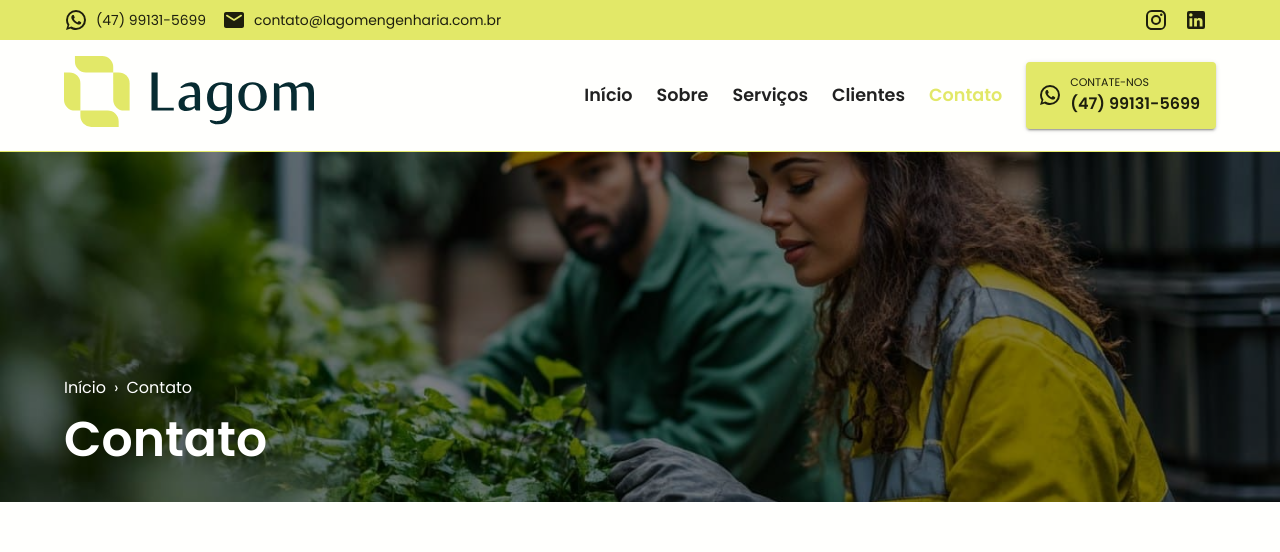
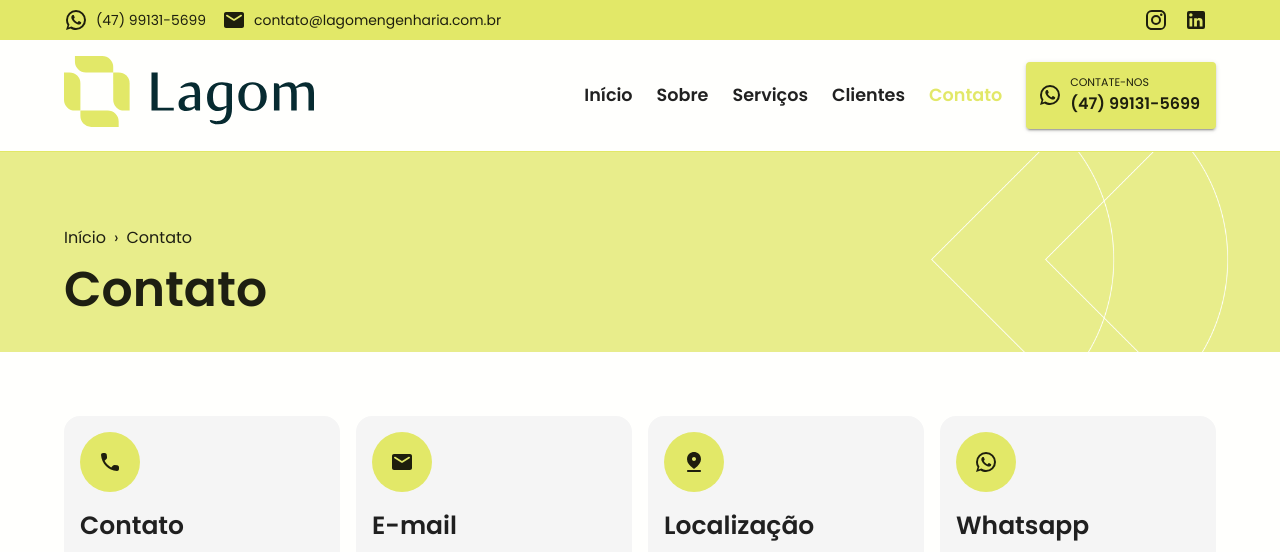
Before and after one commit to uvrest/websites-lagom, a React (Vite) app: page /contato in a window 1280 px wide. Shown: the top 552 px of the page. Built offline with nearby package versions, Linux system fonts and the light colour scheme.

Commit message:
normalized page headers and about details

```diff
--- a/src/components/shared/PageHeader.jsx
+++ b/src/components/shared/PageHeader.jsx
@@ -1,41 +1,48 @@
-import { Box, Container, Breadcrumbs, Link as MuiLink, Typography } from "@mui/material";
+import { Box, Container, Breadcrumbs, Link as MuiLink, Typography, alpha } from "@mui/material";
 import { useLocation } from "react-router";
 import { unslugify } from "../../utils/stringUtils";
+import symbolImg from "../../assets/images/abstract/acessibilidade-white.png";
 
-const PageHeader = ({ title, imageName }) => {
+const PageHeader = ({ title }) => {
 
     const location = useLocation();
     const pathnames = location.pathname.split("/").filter((x) => x);
 
-    const hasImage = Boolean(imageName);
-    const imageUrl = hasImage
-        ? `${import.meta.env.BASE_URL}src/assets/images/page-headers/${imageName}`
-        : null;
-
     return (
         <Box
             sx={{
-                height: 350,
+                position: "relative",
+                overflow: "hidden",
+                zIndex: 2,
+                height: { xs: 250, md: 200 },
                 display: "flex",
                 alignItems: "flex-end",
-                backgroundImage: hasImage ? `url(${imageUrl})` : undefined,
-                backgroundSize: "cover",
-                backgroundPosition: "center",
-                position: "relative",
-                color: "white",
                 p: 4,
-                backgroundColor: hasImage ? undefined : (theme) => theme.palette.primary.main,
-                "&::before": hasImage
-                    ? {
-                        content: '""',
-                        position: "absolute",
-                        inset: 0,
-                        backgroundColor: "rgba(0,0,0,0.5)",
-                        zIndex: 1,
-                    }
-                    : undefined,
+                '&::after': {
+                    content: "''",
+                    position: 'absolute',
+                    inset: 0,
+                    width: '100%',
+                    height: '100%',
+                    zIndex: -1,
+                    backgroundColor: (theme) => alpha(theme.palette.primary.light, 0.95),
+                }
             }}
         >
+
+            {/** Absoluted Symbol */}
+            <Box
+                component='img'
+                src={symbolImg}
+                sx={{
+                    position: 'absolute',
+                    right: 50,
+                    top: -25,
+                    maxWidth: 300,
+                    filter: "brightness(100)",
+                }}
+            />
+
             <Container sx={{ zIndex: 2 }}>
                 <Breadcrumbs sx={{ mb: 1 }} separator="›" color="inherit">
                     <MuiLink underline="hover" color="inherit" href="/">
--- a/src/layouts/DefaultPageLayout.jsx
+++ b/src/layouts/DefaultPageLayout.jsx
@@ -2,12 +2,11 @@ import { Box } from "@mui/material";
 import { Outlet } from "react-router";
 import PageHeader from "../components/shared/PageHeader";
 
-const DefaultPageLayout = ({ title, imageName = null }) => {
+const DefaultPageLayout = ({ title }) => {
     return (
         <Box component="main">
             <PageHeader
                 title={title}
-                imageName={imageName}
             />
             <Box>
                 <Outlet />
--- a/src/pages/sections/AboutHeroSection.jsx
+++ b/src/pages/sections/AboutHeroSection.jsx
@@ -5,8 +5,8 @@ import Highlight from "../../components/text/Highlight";
 const AboutHeroSection = () => {
     return (
         <Box sx={(theme) => ({
-            px: 6,
-            pt: 6,
+            px: { xs: 3, md: 8 },
+            pt: 12,
             pb: 0
         })}>
             <Box
--- a/src/routes/AppRoutes.jsx
+++ b/src/routes/AppRoutes.jsx
@@ -3,10 +3,7 @@ import { Routes, Route } from "react-router";
 import LinearProgress from '@mui/material/LinearProgress';
 import SiteLayout from "../layouts/SiteLayout";
 import DefaultPageLayout from "../layouts/DefaultPageLayout";
-import ServiceLayout from "../layouts/ServiceLayout";
 import NotFoundPage from "../pages/NotFoundPage";
-
-import LicenciamentoPage from "../pages/services/LicenciamentoPage";
 
 const HomePage = lazy(() => import('../pages/HomePage'));
 const AboutPage = lazy(() => import('../pages/AboutPage'));
@@ -27,34 +24,27 @@ const AppRoutes = () => {
 
                     <Route index element={<HomePage />} />
 
-                    <Route element={<DefaultPageLayout title="Sobre a Lagom" imageName="about.jpg" />}>
+                    <Route element={<DefaultPageLayout title="Sobre a Lagom" />}>
                         <Route path="/sobre" element={<AboutPage />} />
                     </Route>
 
                     <Route path="servicos">
 
-                        <Route element={<DefaultPageLayout title="Nossos Serviços" imageName="about.jpg" />}>
+                        <Route element={<DefaultPageLayout title="Nossos Serviços" />}>
                             <Route index element={<ServicesPage />} />
-                        </Route>
-
-                        <Route element={<ServiceLayout />}>
-                            <Route path="licenciamento-ambiental" element={<LicenciamentoPage />} />
-                            <Route path="planejamento-urbano" element={<LicenciamentoPage />} />
-                            <Route path="solucoes-ambientais" element={<LicenciamentoPage />} />
-                            <Route path="consultoria-geotecnica" element={<LicenciamentoPage />} />
                         </Route>
 
                     </Route>
 
-                    <Route element={<DefaultPageLayout title="Clientes" imageName="about.jpg" />}>
+                    <Route element={<DefaultPageLayout title="Clientes" />}>
                         <Route path="/clientes" element={<ClientsPage />} />
                     </Route>
 
-                    <Route element={<DefaultPageLayout title="Contato" imageName="about.jpg" />}>
+                    <Route element={<DefaultPageLayout title="Contato" />}>
                         <Route path="/contato" element={<ContactPage />} />
                     </Route>
 
-                    <Route element={<DefaultPageLayout title="Artigos" imageName="about.jpg" />}>
+                    <Route element={<DefaultPageLayout title="Artigos" />}>
                         <Route path="/artigos" element={<BlogPage />} />
                     </Route>
 
```
Also changed, not shown: src/assets/images/abstract/acessibilidade-white.png (added), src/assets/images/team/gabriela.png.
